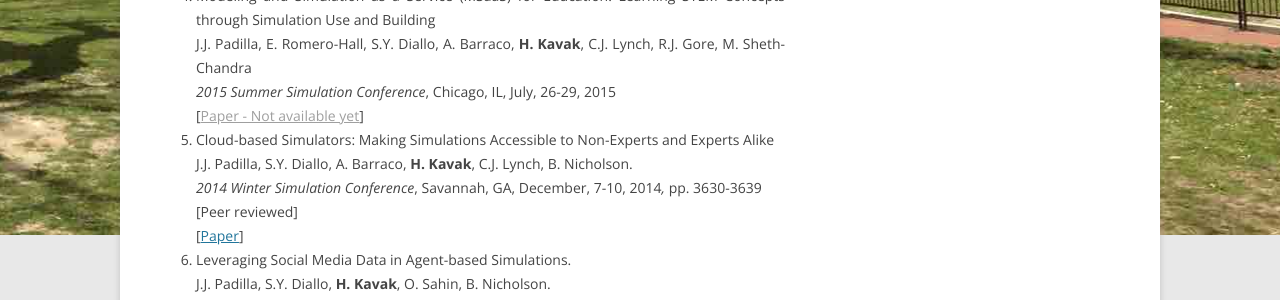
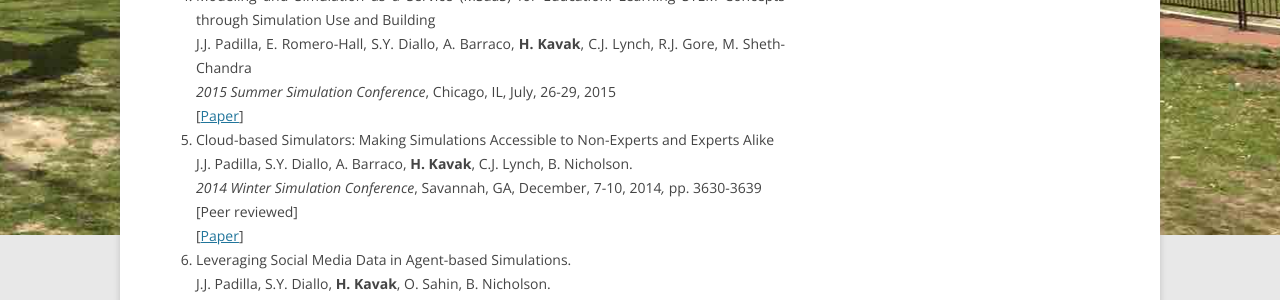
Before and after one commit to hamdikavak/hamdikavak.github.io, a Jekyll site: the page built from publications/index.html, in a window 1280 px wide. Shown: the part 965-1265 px from the top of the page. Built offline with Jekyll 4.4.1, drawn with Linux system fonts in a browser that asks for light colours; nearby versions of some CDN libraries; library files that are not in the unit come from our copies.

Commit message:
Update index.html

```diff
--- a/publications/index.html
+++ b/publications/index.html
@@ -44,7 +44,7 @@
   <li style="text-align: justify;">Modeling and Simulation as a Service (MSaaS) for Education: Learning STEM Concepts through Simulation Use and Building<br />
 J.J. Padilla, E. Romero-Hall, S.Y. Diallo, A. Barraco, <strong>H. Kavak</strong>, C.J. Lynch, R.J. Gore, M. Sheth-Chandra<br />
 <em>2015 Summer Simulation Conference</em>, Chicago, IL, July, 26-29, 2015<br />
-[<a title="ACM Repository" href="">Paper - Not available yet</a>]</li>
+[<a title="RG Archive" href="https://www.researchgate.net/publication/289530406_Modeling_and_Simulation_as_a_Service_MSaaS_for_Education_Learning_STEM_Concepts_through_Simulation_Use_and_Building">Paper</a>]</li>
 
 <li style="text-align: justify;">Cloud-based Simulators: Making Simulations Accessible to Non-Experts and Experts Alike<br />
 J.J. Padilla, S.Y. Diallo, A. Barraco, <strong>H. Kavak</strong>, C.J. Lynch,  B. Nicholson.<br />
```
